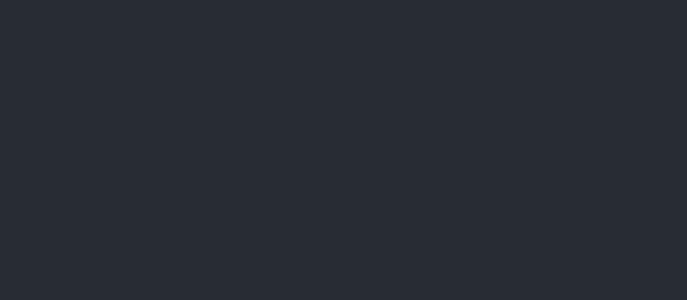
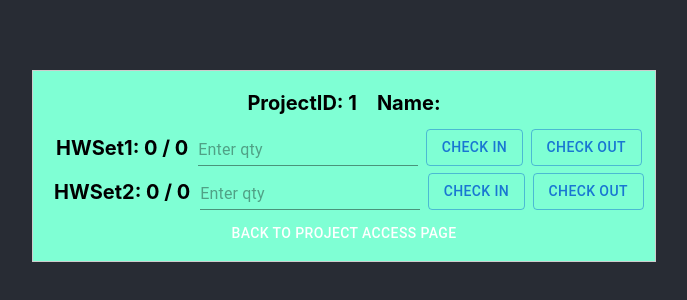
Before and after one commit to SV-Hello/EE461L-Team1, a React (Create React App) app: page /projects/1 in a window 1280 px wide. Before the commit this address had no page. Shown: the part 234-534 px from the top of the page, without its empty margins (296-983 px from the left). Built offline with nearby package versions, Linux system fonts and the light colour scheme; no server answers.

Commit message:
hardware set amounts displaying properly

```diff
--- a/src/App.js
+++ b/src/App.js
@@ -4,6 +4,7 @@ import './App.css';
 import AccessProjectPage from './components/AccessProjectPage';
 import Login from './components/Login';
 import HardwareSet from './components/HardwareSet';
+import Project from './components/Project';
 
 function App() {
   return (
@@ -15,7 +16,7 @@ function App() {
             <Routes>
                 <Route exact path="/" element={<Login></Login>} />
                 <Route path="/AccessProjectPage" element={<AccessProjectPage></AccessProjectPage>} />
-                <Route path="/project" element={<HardwareSet></HardwareSet>} />
+                <Route path="projects/:projectID" element={<Project></Project>} />
             </Routes>
           </switch>
           </div>
--- a/src/components/AccessProjectPage.js
+++ b/src/components/AccessProjectPage.js
@@ -1,11 +1,13 @@
 import React, {useState} from 'react';
 import BackgroundBox from './BackgroundBox.js';
-import {Link} from "react-router-dom"
+import {Link, useNavigate} from "react-router-dom"
 import {Button, TextField, Input} from '@mui/material';
 import './styles.css';
 import axios from 'axios';
 
 const AccessProjectPage = () => {
+    const navigate = useNavigate();
+
     const [projectData, setProjectData] = useState({
         name: "",
         description: "",
@@ -34,7 +36,7 @@ const AccessProjectPage = () => {
         }).then((response) => {
             console.log(response.data)
             if (response.data.result == "success") {
-                window.open("/project")
+                navigate(`/projects/${projectData.newProjectID}`);
             }
         }).catch((error) => {
             if (error.response) {
@@ -55,7 +57,7 @@ const AccessProjectPage = () => {
         }).then((response) => {
             console.log(response.data)
             if (response.data.result == "success") {
-                window.open("/project")
+                navigate(`/projects/${projectData.existingProjectID}`);
             }
         }).catch((error) => {
             if (error.response) {
--- a/src/components/HardwareSet.js
+++ b/src/components/HardwareSet.js
@@ -1,83 +1,105 @@
-import React, {useState} from 'react';
+import React, {useState, useEffect} from 'react';
 import {Input} from '@mui/material';
 import {Button} from '@mui/material';
 import './styles.css';
 import axios from 'axios';
 
-{/*Component that isn't Projects*/}
-function HardwareSet(props) {
-    const [capacity, setCapacity] = useState(100);
-    const [quantity, setQuantity] = useState(capacity);
+const HardwareSet = (props) => {
+    const [projectData, setProjectData] = useState({
+        capacity: 0,
+        quantity: 0,
+    });
     const [input, setInput] = useState('');
 
-    {/*Custom event handler to modify component's state*/}
-    const updateInput = (e) => {
-        setInput(e.target.value);
-    }
-
-    function CheckIn() {
+    useEffect(() => {
         axios({
             method: "POST",
-            url: "/checkIn",
+            url: `/getproj/${props.projectID}`,
             data: {
-                projectID: props.projName,
-                set: props.hardwareNum,
-                qnt: input
+                params: [`hwSet${props.hardwareNum}Availability`, `hwSet${props.hardwareNum}Capacity`]
             }
         }).then((response) => {
-            console.log(response.data)
+            setProjectData({
+                quantity: response.data[`hwSet${props.hardwareNum}Availability`],
+                capacity: response.data[`hwSet${props.hardwareNum}Capacity`]
+            });
+            console.log(projectData);
         }).catch((error) => {
             if (error.response) {
               console.log(error.response)
               console.log(error.response.status)
               console.log(error.response.headers)
             }
-        })
-        // if(response.data == "successful checkin"){
-        //     let checking = parseInt(quantity) + parseInt(input);
-        //     setQuantity(checking);
-        // }
+        });
+    }, []);
+
+    const updateInput = (e) => {
+        setInput(e.target.value);
     }
 
-    function CheckOut() {
-        axios({
-            method: "POST",
-            url: "/checkOut",
-            data: {
-                projectID: props.projName,
-                set: props.hardwareNum,
-                qnt: input
-            }
-        }).then((response) => {
-            console.log(response.data)
-        }).catch((error) => {
-            if (error.response) {
-              console.log(error.response)
-              console.log(error.response.status)
-              console.log(error.response.headers)
-            }
-        })
-        if(input == '') {
-            alert("Invalid value!")
-            return;
-        }
-        // if(response.data == "successful checkout"){
-        //     let checking = parseInt(quantity) - parseInt(input);
-        //     setQuantity(checking);
-        // }
-        else{
-            /*print quantity requested is greater than that available, checked out all remaining units*/
-            setQuantity(0);
-        }
-    }
+    // function CheckIn() {
+    //     axios({
+    //         method: "POST",
+    //         url: "/checkIn",
+    //         data: {
+    //             projectID: props.projName,
+    //             set: props.hardwareNum,
+    //             qnt: input
+    //         }
+    //     }).then((response) => {
+    //         console.log(response.data)
+    //     }).catch((error) => {
+    //         if (error.response) {
+    //           console.log(error.response)
+    //           console.log(error.response.status)
+    //           console.log(error.response.headers)
+    //         }
+    //     })
+    //     // if(response.data == "successful checkin"){
+    //     //     let checking = parseInt(quantity) + parseInt(input);
+    //     //     setQuantity(checking);
+    //     // }
+    // }
+
+    // function CheckOut() {
+    //     axios({
+    //         method: "POST",
+    //         url: "/checkOut",
+    //         data: {
+    //             projectID: props.projName,
+    //             set: props.hardwareNum,
+    //             qnt: input
+    //         }
+    //     }).then((response) => {
+    //         console.log(response.data)
+    //     }).catch((error) => {
+    //         if (error.response) {
+    //           console.log(error.response)
+    //           console.log(error.response.status)
+    //           console.log(error.response.headers)
+    //         }
+    //     })
+    //     if(input == '') {
+    //         alert("Invalid value!")
+    //         return;
+    //     }
+    //     // if(response.data == "successful checkout"){
+    //     //     let checking = parseInt(quantity) - parseInt(input);
+    //     //     setQuantity(checking);
+    //     // }
+    //     else{
+    //         /*print quantity requested is greater than that available, checked out all remaining units*/
+    //         setQuantity(0);
+    //     }
+    // }
 
 
     return(
         <div className = 'inline'>
             <div className="project_title_font">
                 HWSet
-                {props.hardwareNum || -1}
-                : {quantity} / {capacity}
+                {props.hardwareNum}
+                : {projectData.quantity} / {projectData.capacity}
              </div>
 
 
@@ -91,13 +113,13 @@ function HardwareSet(props) {
 
             <Button
                 color = "primary"
-                onClick = {CheckIn}
+                // onClick = {CheckIn}
                 variant="outlined"
             >Check In</Button>
             &nbsp;
             <Button
                 color = "primary"
-                onClick = {CheckOut}
+                // onClick = {CheckOut}
                 variant="outlined"
             >Check Out</Button>
         </div>
--- a/src/components/Login.js
+++ b/src/components/Login.js
@@ -1,6 +1,6 @@
 import React from 'react';
 import { useState } from 'react';
-import {Routes, Route, Link,} from "react-router-dom"
+import {Routes, Route, Link, useNavigate} from "react-router-dom"
 import axios from 'axios';
 
 import Shape from './Shape.js'
@@ -12,6 +12,8 @@ const Spacer = ({ height, width }) => {
 };
 
 const Login = () => {
+    const navigate = useNavigate();
+
     const [userData, setUserData] = useState({
         user: "",
         pass: "",
@@ -37,7 +39,7 @@ const Login = () => {
         }).then((response) => {
             console.log(response.data)
             if (response.data.result == "success") {
-                window.open("/AccessProjectPage")
+                navigate("/AccessProjectPage");
             }
         }).catch((error) => {
             if (error.response) {
@@ -59,7 +61,7 @@ const Login = () => {
         }).then((response) => {
             console.log(response)
             if (response.data.result == "success") {
-                window.open("/AccessProjectPage")
+                navigate("/AccessProjectPage");
             }
         }).catch((error) => {
             if (error.response) {
--- a/src/components/Project.js
+++ b/src/components/Project.js
@@ -1,12 +1,36 @@
-import React from 'react';
-import { useState } from 'react';
+import React, { useEffect, useState } from 'react';
 import BackgroundBox from './BackgroundBox.js';
 import HardwareSet from './HardwareSet.js';
 import axios from 'axios';
 import {Button} from '@mui/material';
-import {Link} from "react-router-dom"
+import {Link, useParams} from "react-router-dom"
 
-function Project(props) {
+const Project = () => {
+    const [projectData, setProjectData] = useState({
+        name: "",
+        description: "",
+    });
+
+    const {projectID} = useParams();
+
+    useEffect(() => {
+        axios({
+            method: "POST",
+            url: `/getproj/${projectID}`,
+            data: {
+                params: ["name", "description"]
+            }
+        }).then((response) => {
+            setProjectData(response.data)
+        }).catch((error) => {
+            if (error.response) {
+              console.log(error.response)
+              console.log(error.response.status)
+              console.log(error.response.headers)
+            }
+        });
+    }, []);
+
     const tableStyle = {
         borderCollapse: 'collapse',
         width: '100'
@@ -21,17 +45,19 @@ function Project(props) {
         <BackgroundBox backgroundColor = '#7FFFD4'>
 
             <div className="project_title_font">
-                ProjectID: {props.projName || -1}
+                ProjectID: {projectID || -1}
+            </div>
+
+            <div className="project_title_font">
+                Name: {projectData.name}
             </div>
 
         <table style={tableStyle}>
             <tbody>
-
                 <td style={cellStyle}>
-                    <HardwareSet hardwareNum = '1'></HardwareSet>
-                    <HardwareSet hardwareNum = '2'></HardwareSet>
+                    <HardwareSet hardwareNum = '1' projectID={projectID}></HardwareSet>
+                    <HardwareSet hardwareNum = '2' projectID={projectID}></HardwareSet>
                 </td>
-
             </tbody>
         </table>
 
```
Also changed, not shown: 1 other file (tests, documents, lock files or other folders).
